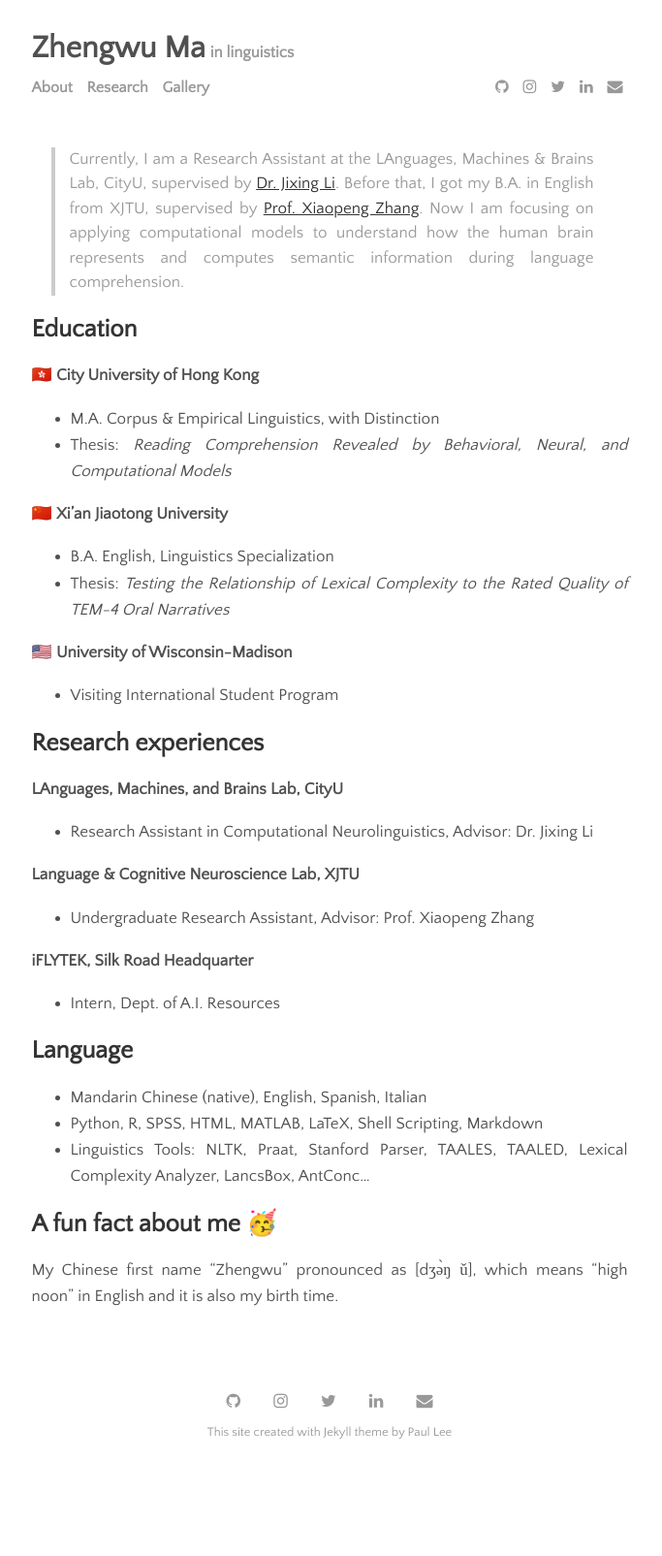
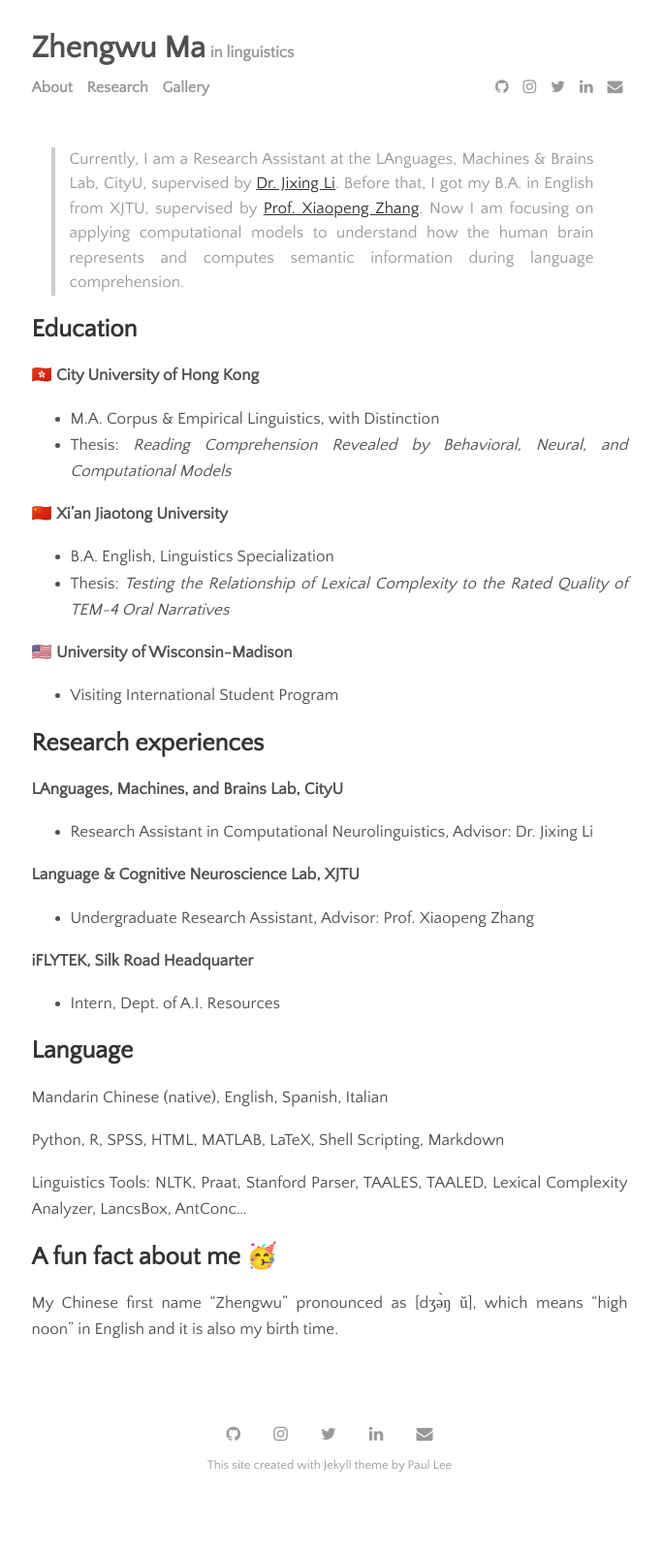
Before and after one commit to zhengwuma/zhengwuma.github.io, a Jekyll site: the page built from menu/about.md, in a window 1280 px wide. Shown: the whole page at 97% size, without its empty margins (300-983 px from the left). Built offline with Jekyll 4.4.1, drawn with Linux system fonts in a browser that asks for light colours; before the commit the page ends 1571 px from its top, so only the background shows below that.

```diff
--- a/menu/about.md
+++ b/menu/about.md
@@ -29,9 +29,11 @@ __iFLYTEK, Silk Road Headquarter__
 - Intern, Dept. of A.I. Resources
 
 ## Language
-- Mandarin Chinese (native), English, Spanish, Italian
-- Python, R, SPSS, HTML, MATLAB, LaTeX, Shell Scripting, Markdown
-- Linguistics Tools: NLTK, Praat, Stanford Parser, TAALES, TAALED, Lexical Complexity Analyzer, LancsBox, AntConc...
+Mandarin Chinese (native), English, Spanish, Italian
+
+Python, R, SPSS, HTML, MATLAB, LaTeX, Shell Scripting, Markdown
+
+Linguistics Tools: NLTK, Praat, Stanford Parser, TAALES, TAALED, Lexical Complexity Analyzer, LancsBox, AntConc...
 
 ## A fun fact about me 🥳
 My Chinese first name "Zhengwu" pronounced as [dʒə̀ŋ ǔ], which means "high noon" in English and it is also my birth time.
```
